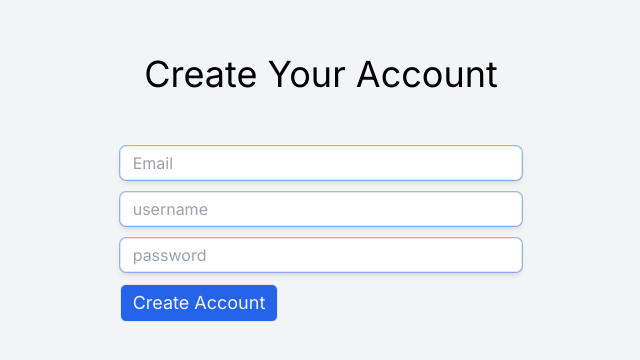
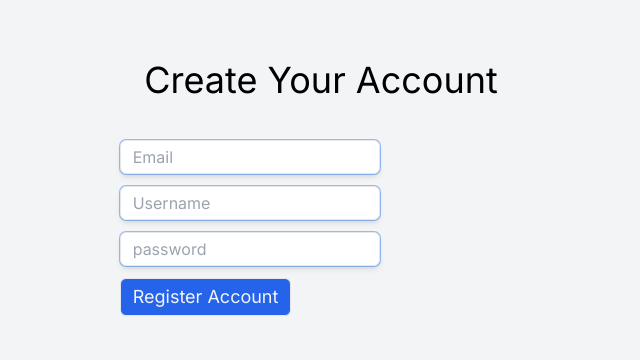
Before and after one commit to AtifAhmedShaikh/nextjs-typescript-codingflow, a Next.js app: page /register in a window 1280 px wide. Shown: the part 212-572 px from the top of the page, without its empty margins (319-959 px from the left). Built offline with nearby package versions, Linux system fonts and the light colour scheme.

Commit message:
Create registeration user

```diff
--- a/src/app/login/page.tsx
+++ b/src/app/login/page.tsx
@@ -25,7 +25,7 @@ const LoginUser = () => {
               {...register("username")}
               placeholder="Email or Username"
             />
-            {errors.password && <p className="text-red-500">{errors.password.message}</p>}
+            {errors.username && <p className="text-red-500">{errors.username.message}</p>}
           </div>
           <div className="mb-3">
             <input
--- a/src/app/register/page.tsx
+++ b/src/app/register/page.tsx
@@ -1,26 +1,53 @@
+"use client"
+import { registrationSchema } from "@/schema/userSchema";
+import { RegisterUserData } from "@/types";
+import { zodResolver } from "@hookform/resolvers/zod";
+import React from "react";
+import { SubmitHandler, useForm } from "react-hook-form";
+
 const RegisterUser = () => {
+  const { register, handleSubmit, formState: { errors } } = useForm<RegisterUserData>({
+    resolver: zodResolver(registrationSchema)
+  });
+  const handleFormAction: SubmitHandler<RegisterUserData> = (data: RegisterUserData) => {
+    console.log(data);
+  }
   return (
     <div className="flex flex-col gap-3 m-auto p-auto justify-center w-100 h-screen items-center bg-gray-100">
       <div className="w-1/3 flex flex-col gap-3 px-3">
+        <form className="w-100" onSubmit={handleSubmit(handleFormAction)}>
           <h2 className="text-4xl text-center mb-10">Create Your Account </h2>
+          <div className="mb-3">
             <input
               type="text"
               className="border py-1 px-3 rounded-md shadow-md focus:ring-blue-500 ring-1 focus:outline-none ring-blue-1"
+              {...register("email")}
               placeholder="Email"
             />
+            {errors.email && <p className="text-red-500">{errors.email.message}</p>}
+          </div>
+          <div className="mb-3">
             <input
               type="text"
               className="border py-1 px-3 rounded-md shadow-md focus:ring-blue-500 ring-1 focus:outline-none ring-blue-1"
-          placeholder="username"
+              {...register("username")}
+              placeholder="Username"
             />
+            {errors.username && <p className="text-red-500">{errors.username.message}</p>}
+          </div>
+          <div className="mb-3">
             <input
               type="text"
               className="border py-1 px-3 rounded-md shadow-md focus:ring-blue-500 ring-1 focus:outline-none ring-blue-1"
+              {...register("password")}
               placeholder="password"
             />
-        <button className="bg-blue-600 hover:bg-blue-800 rounded-md border w-fit px-3 py-1 text-gray-100 text-lg">
-          Create Account
+            {errors.password && <p className="text-red-500">{errors.password.message}</p>}
+          </div>
+          <button type="submit" className="bg-blue-600 hover:bg-blue-800 rounded-md border w-fit px-3 py-1 text-gray-100 text-lg">
+            Register Account
           </button>
+        </form>
       </div>
     </div>
   );
--- a/src/schema/userSchema.ts
+++ b/src/schema/userSchema.ts
@@ -2,11 +2,11 @@ import { z as zod } from "zod"
 
 export const registrationSchema = zod.object({
     email: zod.string({ message: "email is required" }).email({ message: "Email must be valid" }),
-    username: zod.string({ message: "username is required" }),
-    password: zod.string({ message: "password is required" }),
+    username: zod.string({ message: "username is required" }).min(5).max(15).trim(),
+    password: zod.string({ message: "password is required" }).min(5).trim(),
 });
 
 export const loginSchema = zod.object({
-    username: zod.string({ message: "username is required" }),
-    password: zod.string({ message: "password is required" }),
+    username: zod.string({ message: "username is required" }).min(5).max(15).trim(),
+    password: zod.string({ message: "password is required" }).min(5),
 });
--- a/src/types/index.ts
+++ b/src/types/index.ts
@@ -2,3 +2,9 @@ export interface LoginFormData {
     username: string;
     password: string;
 }
+
+export interface RegisterUserData {
+    email: string;
+    username: string;
+    password: string;
+}
```
Lines whose indentation alone changed are shown as unchanged.
